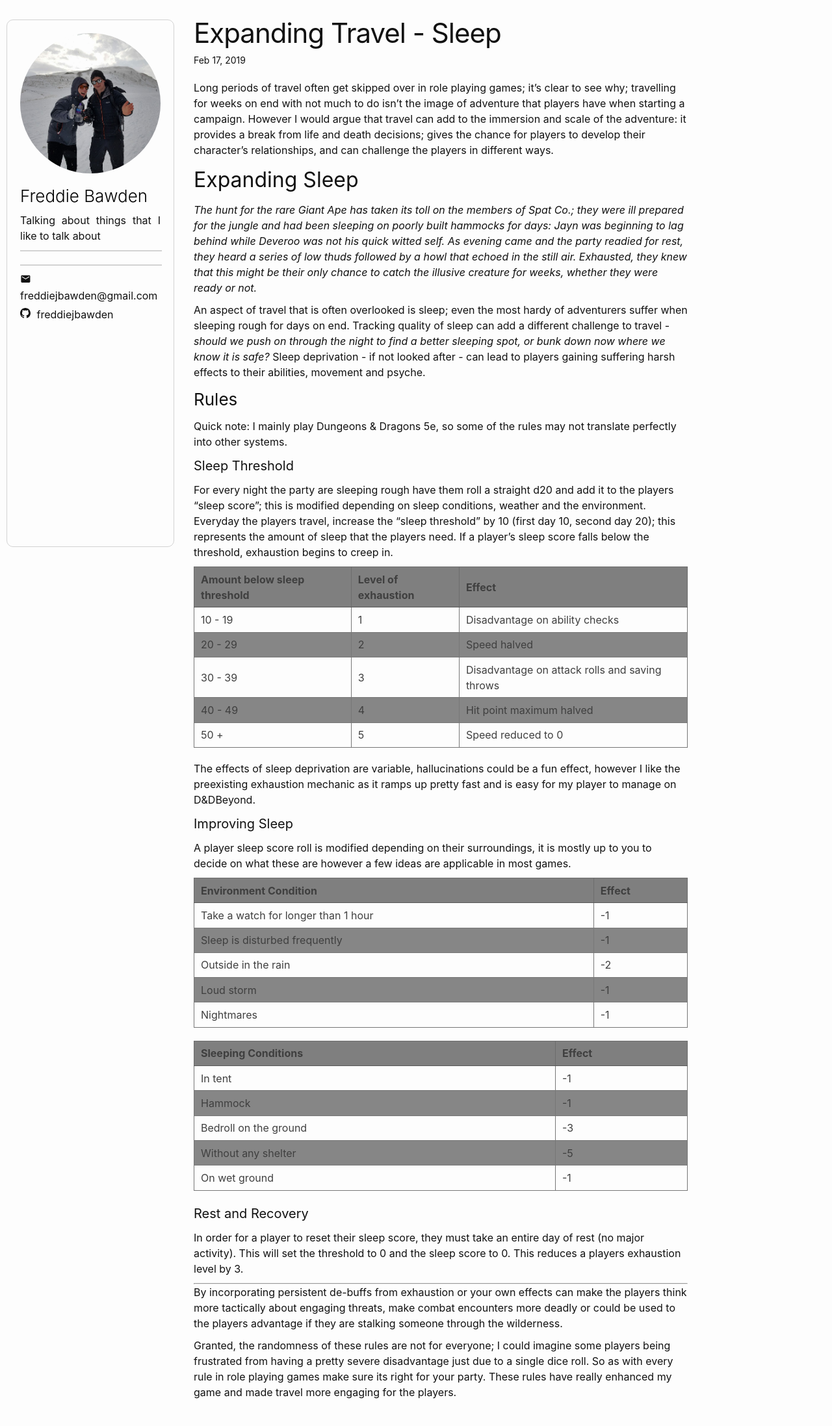
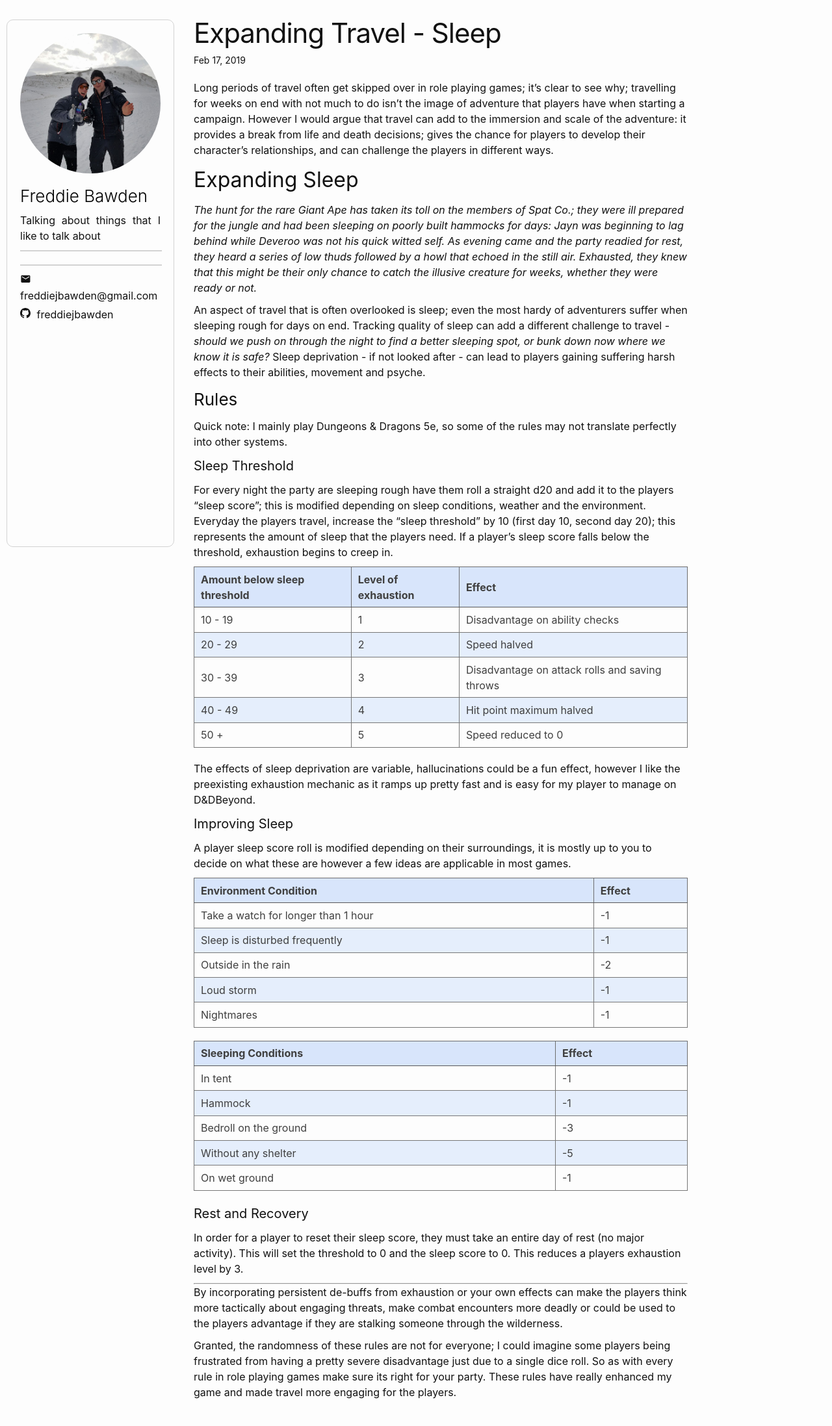
Before and after one commit to freddiejbawden/freddiejbawden.github.io, a Jekyll site: the page built from _posts/2019-17-02-expanding-travel.markdown, in a window 1280 px wide. Shown: the whole page at 65% size. Built offline with Jekyll 4.4.1, drawn with Linux system fonts in a browser that asks for light colours.

Commit message:
Changed Table Color

```diff
--- a/_sass/minima.scss
+++ b/_sass/minima.scss
@@ -17,6 +17,7 @@ $button-color:      #273c75 !default;
 $grey-color:       #111 !default;
 $grey-color-light: lighten($grey-color, 40%) !default;
 $grey-color-dark:  darken($grey-color, 25%) !default;
+$table-row-color: #cadcf9;
 
 $table-text-align: left !default;
 
--- a/_sass/minima/_base.scss
+++ b/_sass/minima/_base.scss
@@ -238,14 +238,14 @@ table {
   border: 1px solid $grey-color-light;
   tr {
     &:nth-child(even) {
-      background-color: lighten($grey-color-light, 6%);
+      background-color: lighten($table-row-color, 6%);
     }
   }
   th, td {
     padding: ($spacing-unit / 3) ($spacing-unit / 2);
   }
   th {
-    background-color: lighten($grey-color-light, 3%);
+    background-color: lighten($table-row-color, 3%);
     border: 1px solid darken($grey-color-light, 4%);
     border-bottom-color: darken($grey-color-light, 12%);
   }
```
